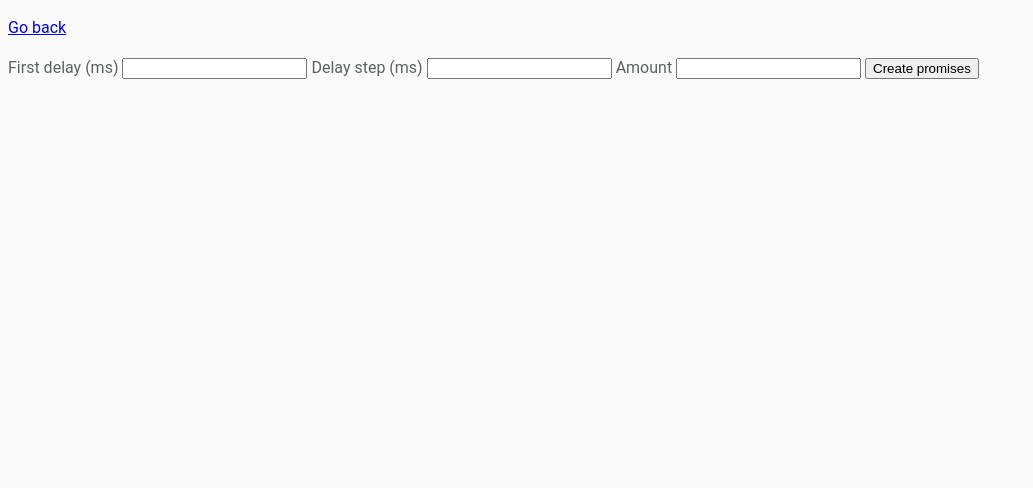
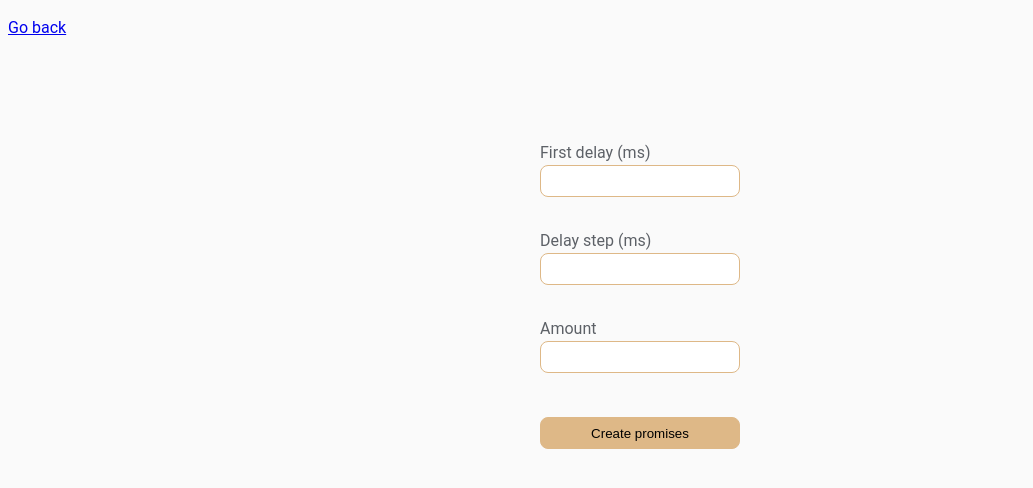
Before and after one commit to Maksym-Zyza/goit-advancedjs-hw-02, a website built with Vite: page src/03-promises.html in a window 1280 px wide. Shown: the whole page, without its empty margins (0-1033 px from the left). Built offline with nearby package versions, Linux system fonts and the light colour scheme.

Commit message:
added promises.css

```diff
--- a/src/03-promises.html
+++ b/src/03-promises.html
@@ -5,6 +5,7 @@
     <meta name="viewport" content="width=device-width, initial-scale=1.0" />
     <title>Promise generator</title>
     <link rel="stylesheet" href="css/common.css" />
+    <link rel="stylesheet" href="css/promises.css" />
   </head>
   <body>
     <p><a href="index.html">Go back</a></p>
--- /dev/null
+++ b/src/css/promises.css
@@ -0,0 +1,31 @@
+form {
+  display: flex;
+  align-items: center;
+  justify-content: center;
+  flex-direction: column;
+  margin-top: 8%;
+}
+
+label > input,
+button {
+  padding: 8px;
+  width: 200px;
+  height: 32px;
+  border-radius: 8px;
+  border: 1px solid burlywood;
+}
+
+label {
+  display: flex;
+  flex-direction: column;
+  margin-bottom: 32px;
+}
+button {
+  margin-top: 12px;
+  background: burlywood;
+  cursor: pointer;
+}
+button:focus,
+button:hover {
+  background: rgb(220, 158, 76);
+}
```
